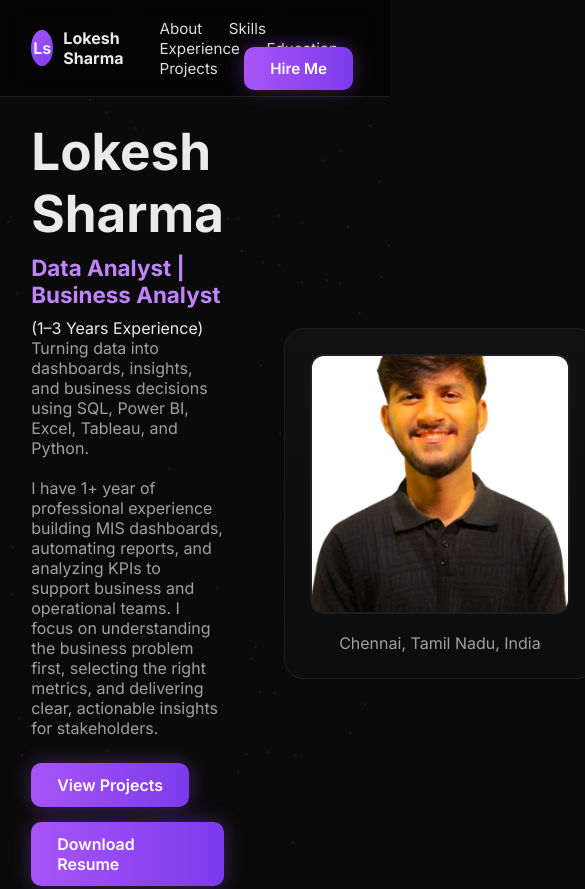
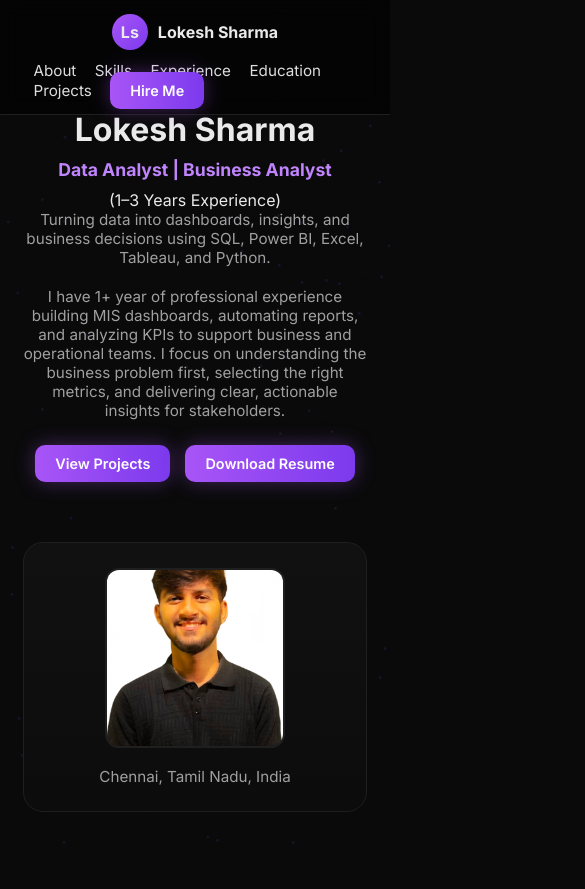
Before and after one commit to Lokeshhsharmaa/lokesh-portfolio, a plain HTML site: page index.html in a window 390 px wide. Shown: the top 889 px of the page, 585 px wide, since content can reach past the window. Drawn offline with Linux system fonts and the light colour scheme.

Commit message:
Update index.html

```diff
--- a/index.html
+++ b/index.html
@@ -131,6 +131,113 @@ text-align:center;padding:50px;
 border-top:1px solid var(--border);
 color:var(--muted);
 }
+
+/* ===============================
+   RESPONSIVE – MOBILE & TABLET
+   =============================== */
+
+/* Tablets */
+@media (max-width: 1024px) {
+  .hero {
+    grid-template-columns: 1fr;
+    text-align: center;
+  }
+
+  .hero-actions {
+    justify-content: center;
+  }
+
+  nav {
+    padding: 16px 5%;
+  }
+
+  .section {
+    padding: 80px 6%;
+  }
+}
+
+/* Mobile Devices */
+@media (max-width: 768px) {
+
+  /* NAV */
+  nav {
+    flex-direction: column;
+    gap: 10px;
+    padding: 14px 5%;
+  }
+
+  nav a {
+    margin-left: 14px;
+  }
+
+  /* HERO */
+  .hero {
+    padding: 110px 6% 60px;
+  }
+
+  .hero h1 {
+    font-size: 2.4rem;
+  }
+
+  .hero h2 {
+    font-size: 1.2rem;
+  }
+
+  .profile-box img {
+    width: 200px;
+    height: 200px;
+  }
+
+  /* SECTIONS */
+  .section-title {
+    font-size: 1.9rem;
+  }
+
+  .grid-2,
+  .grid-3 {
+    grid-template-columns: 1fr;
+  }
+
+  /* CONNECT */
+  .connect-grid {
+    justify-content: center;
+  }
+
+  .connect-card {
+    min-width: 220px;
+  }
+}
+
+/* Small Phones */
+@media (max-width: 480px) {
+
+  .hero h1 {
+    font-size: 2rem;
+  }
+
+  .hero h2 {
+    font-size: 1.1rem;
+  }
+
+  .hero p {
+    font-size: 0.95rem;
+  }
+
+  .profile-box img {
+    width: 180px;
+    height: 180px;
+  }
+
+  .btn {
+    padding: 10px 20px;
+    font-size: 0.9rem;
+  }
+
+  footer {
+    font-size: 0.85rem;
+  }
+}
+
 </style>
 </head>
 
```
